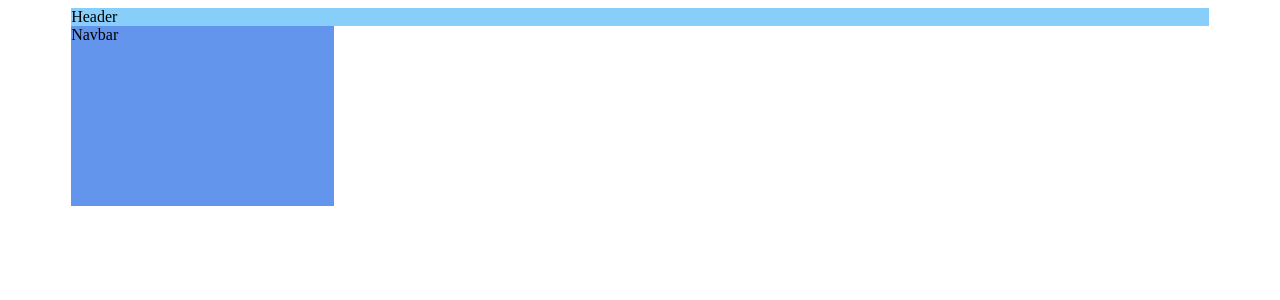
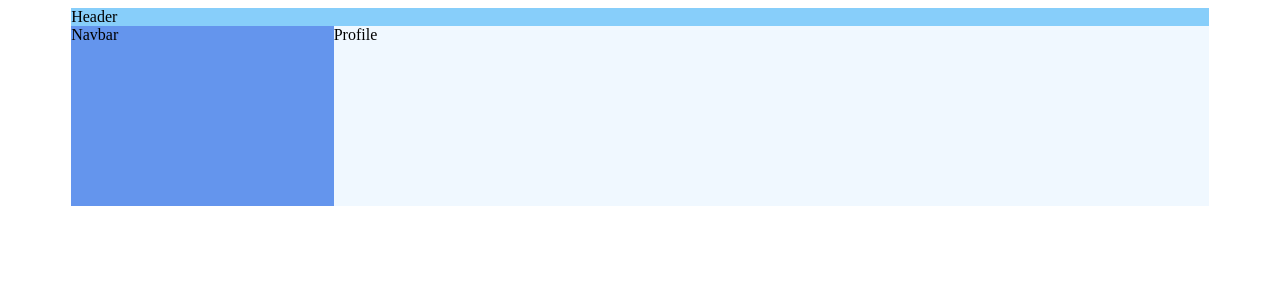
Before and after one commit to anksuunamun/social-network-ts, a React (Create React App) app: page / in a window 1280 px wide. Shown: the top 300 px of the page. Built offline with nearby package versions, Linux system fonts and the light colour scheme.

Commit message:
refactor: delete antd

```diff
--- a/src/App.tsx
+++ b/src/App.tsx
@@ -1,22 +1,16 @@
 import React from 'react';
 import './App.css';
-import {Route} from 'react-router-dom';
-
 import HeaderContainer from './Components/Header/HeaderContainer';
 import NavbarContainer from './Components/Navbar/NavbarContainer';
 import ProfileContainer from './Components/Profile/ProfileContainer';
-
 
 function App() {
     return (
         <div className="appWrapper">
             <HeaderContainer/>
             <NavbarContainer/>
-            <Route path={"/profile"} render={ () => <ProfileContainer />}/>
-
-
+            <ProfileContainer />
         </div>
-
     );
 }
 
```
Also changed, not shown: src/App.css (line endings or trailing spaces).
